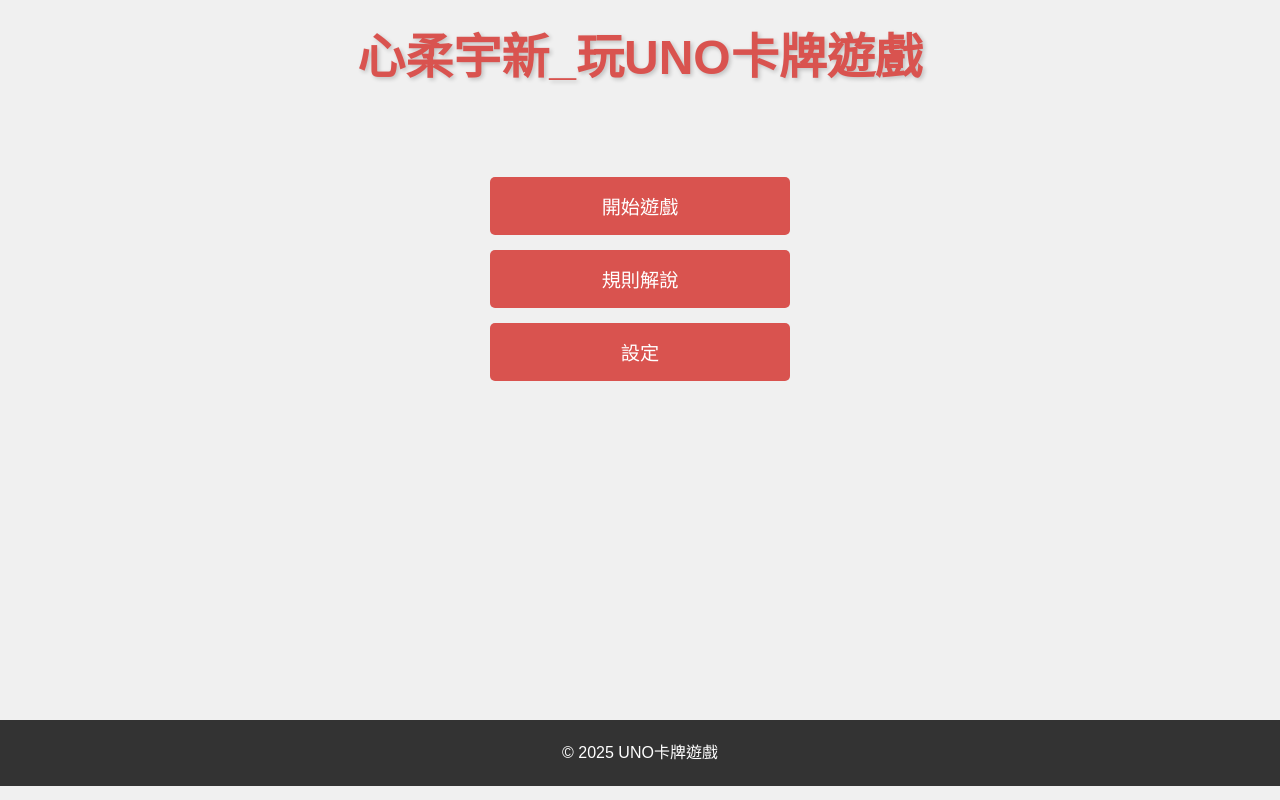
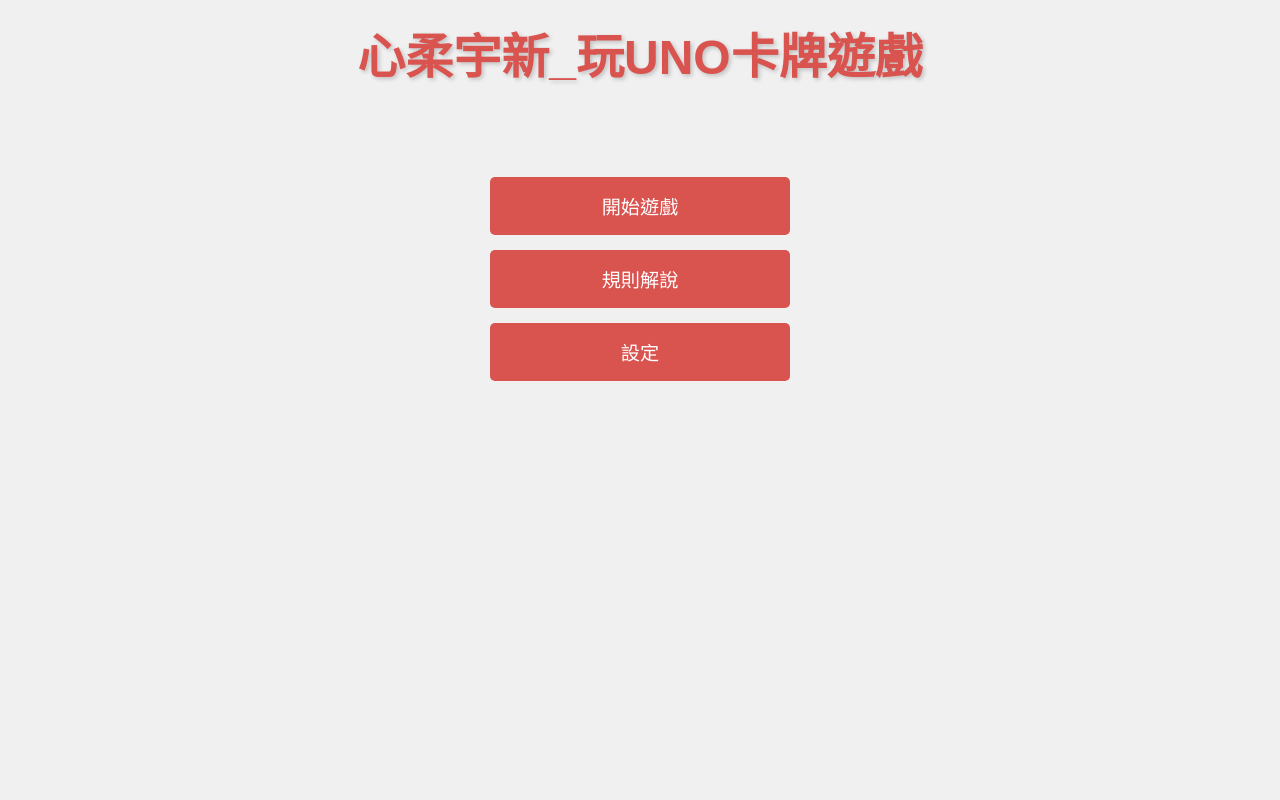
Before and after one commit to liao1030/Uno, a website: page index.html in a window 1280 px wide. Drawn offline with Linux system fonts and the light colour scheme.

Commit message:
刪除網頁頁腳

```diff
--- a/index.html
+++ b/index.html
@@ -241,10 +241,6 @@
         </div>
     </div>
 
-    <footer>
-        <p>&copy; 2025 UNO卡牌遊戲</p>
-    </footer>
-
     <!-- 音效資源 -->
     <audio id="card-play-sound" src="static/sounds/card-play.mp3" preload="auto"></audio>
     <audio id="card-draw-sound" src="static/sounds/card-draw.mp3" preload="auto"></audio>
```
